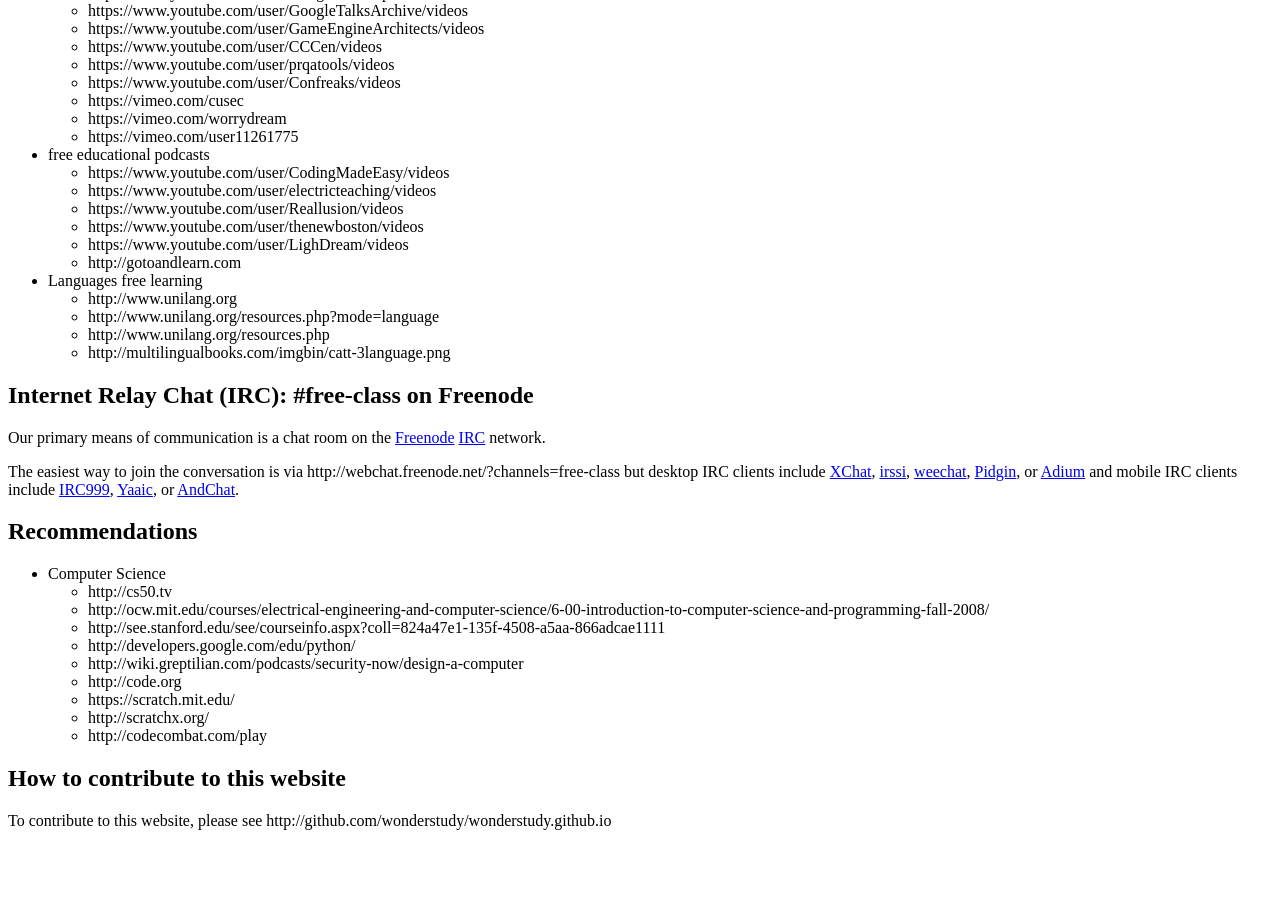
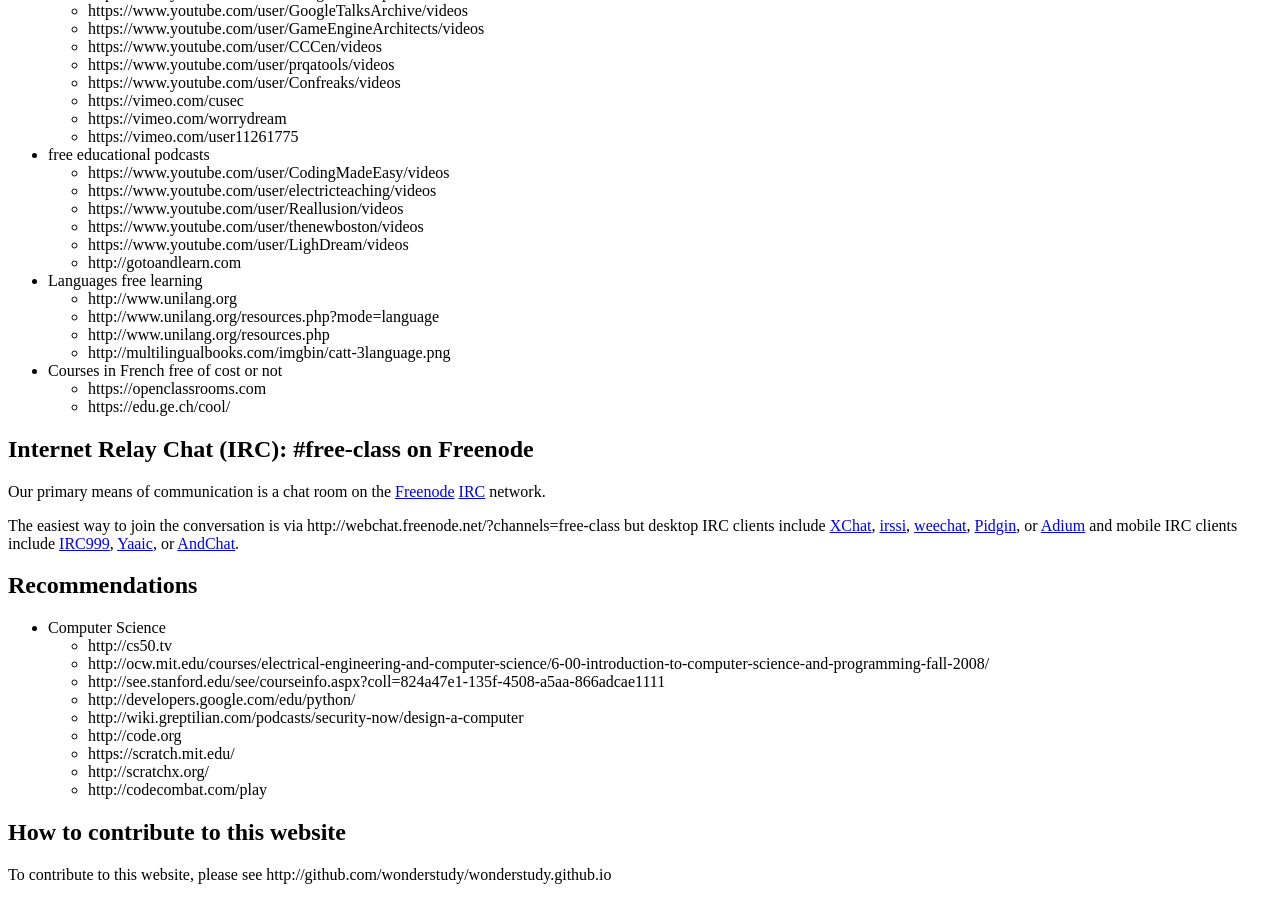
Before and after one commit to wonderstudy/wonderstudy.github.io, a Jekyll site: the page built from index.md, in a window 1280 px wide and 900 px high, scrolled down 804 px. Built offline with Jekyll 4.4.1, drawn with Linux system fonts in a browser that asks for light colours; Markdown is read by kramdown in place of the engine named in the settings; before the commit the page ends 1650 px from its top, so only the background shows below that.

Commit message:
Update index.md
Added two resources for free or premium courses in French

```diff
--- a/index.md
+++ b/index.md
@@ -61,6 +61,9 @@ Now imagine study, taking advantage of free content such as:
     - http://www.unilang.org/resources.php?mode=language
     - http://www.unilang.org/resources.php
     - http://multilingualbooks.com/imgbin/catt-3language.png
+- Courses in French free of cost or not
+    - https://openclassrooms.com
+    - https://edu.ge.ch/cool/
 
 
 ## Internet Relay Chat (IRC): #free-class on Freenode
```
